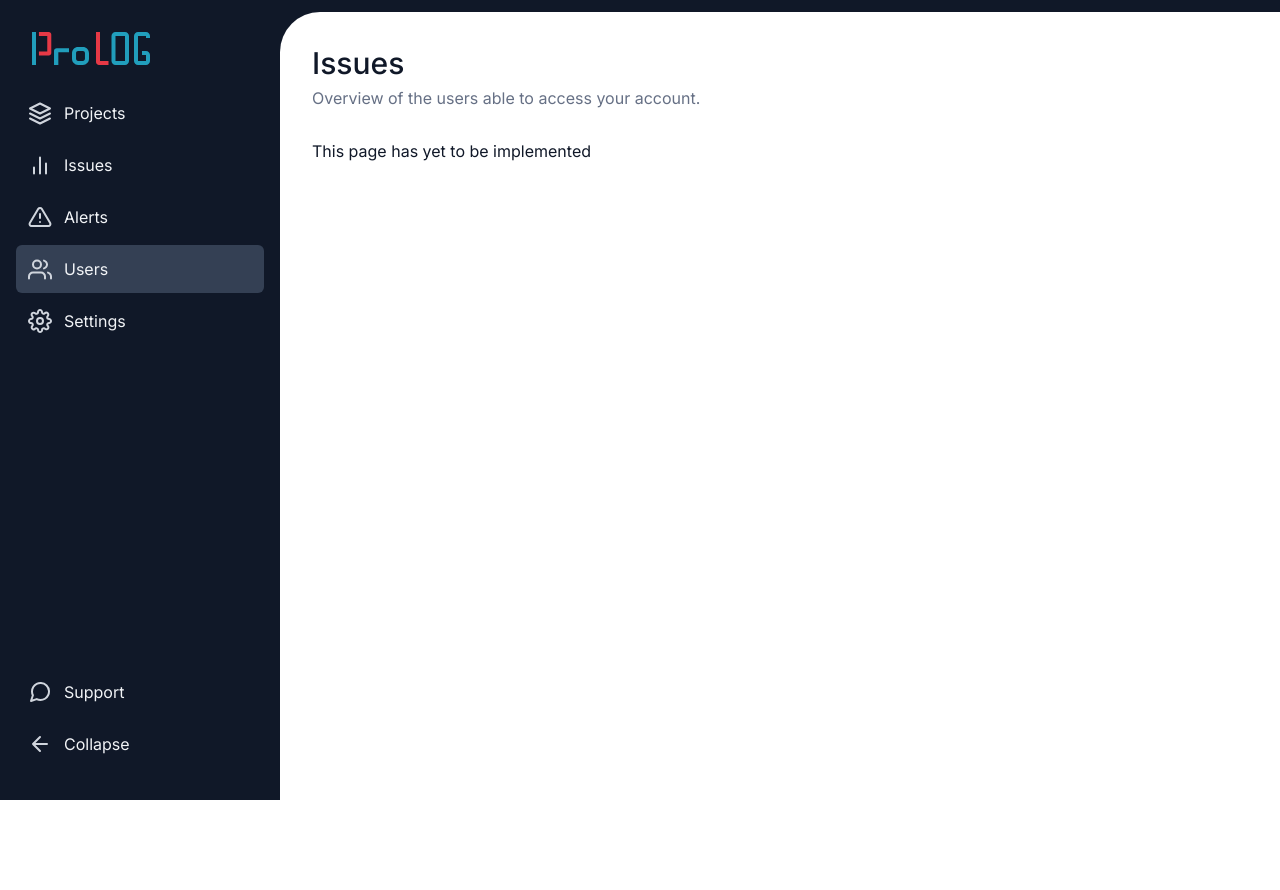
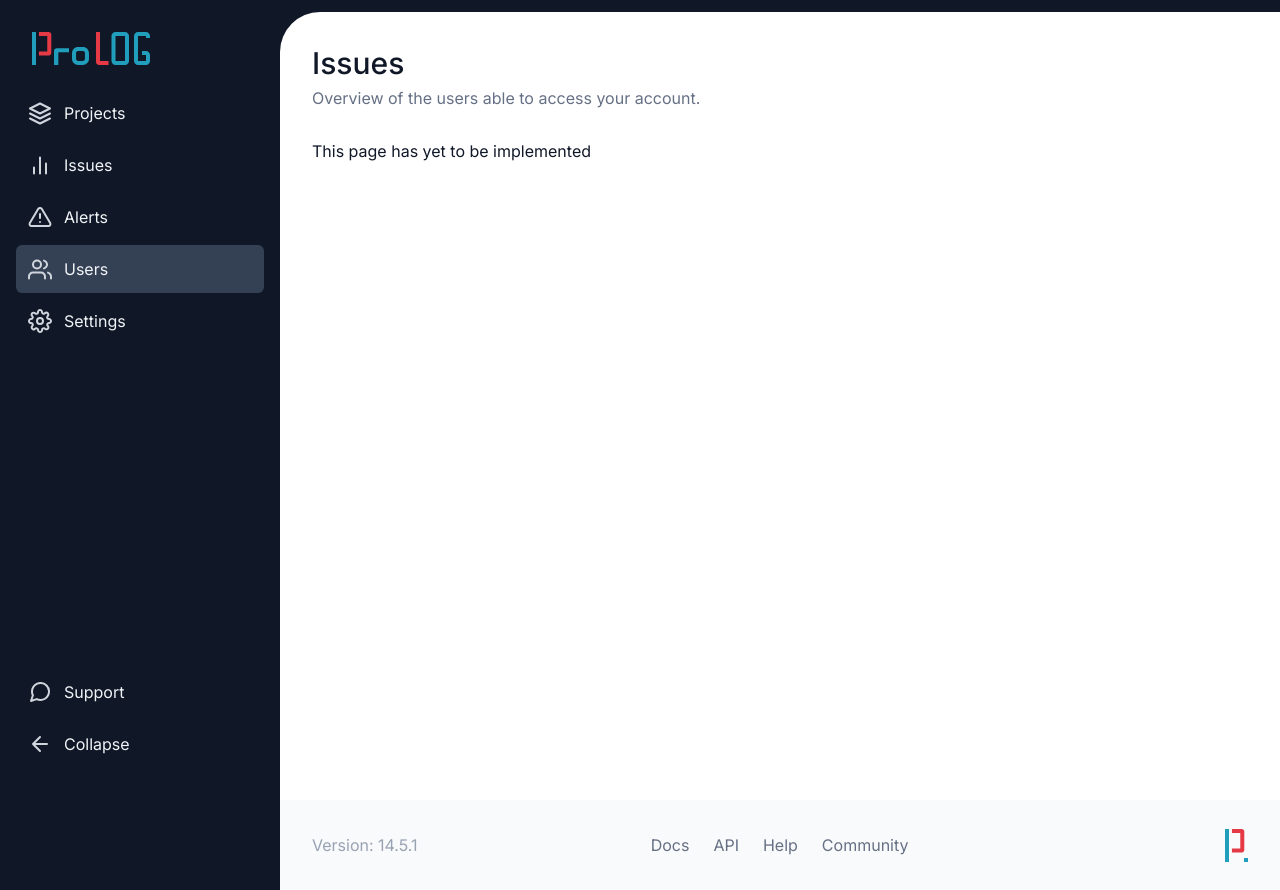
Before and after one commit to profydev/prolog-app-bkkcreative19, a Next.js app: page /dashboard/users in a window 1280 px wide. Before the commit the page ends 800 px from the top, so only its background shows below. Built offline with nearby package versions, Linux system fonts and the light colour scheme.

Commit message:
added footer

```diff
--- /dev/null
+++ b/features/ui/footer/footer.tsx
@@ -0,0 +1,61 @@
+/* eslint-disable @typescript-eslint/no-unused-vars */
+/* eslint-disable @next/next/no-img-element */
+import React from "react";
+import styled, { css } from "styled-components";
+import { breakpoint, color, space, zIndex } from "@styles/theme";
+
+const containerStyles = css`
+  width: 100%;
+  display: flex;
+  align-items: center;
+  background: ${color("gray", 50)};
+  padding: ${space(5, 8)};
+  box-sizing: border-box;
+
+  & span {
+    flex: 1 1 0px;
+    color: ${color("gray", 400)};
+  }
+
+  & ul {
+    display: flex;
+    align-items: center;
+    list-style: none;
+    gap: 24px;
+    flex: 1 1 0px;
+
+    & li {
+      color: ${color("gray", 500)};
+    }
+  }
+
+  & div {
+    flex: 1 1 0px;
+    display: flex;
+
+    & img {
+      margin-left: auto;
+    }
+  }
+`;
+
+const Container = styled.div`
+  ${containerStyles}
+`;
+
+export function Footer() {
+  return (
+    <Container>
+      <span>Version: 14.5.1</span>
+      <ul>
+        <li>Docs</li>
+        <li>API</li>
+        <li>Help</li>
+        <li>Community</li>
+      </ul>
+      <div>
+        <img src="/icons/logo-small.svg" alt="footer logo" />
+      </div>
+    </Container>
+  );
+}
--- /dev/null
+++ b/features/ui/footer/index.ts
@@ -0,0 +1 @@
+export { Footer } from "./footer";
--- a/features/ui/index.ts
+++ b/features/ui/index.ts
@@ -2,3 +2,4 @@ export * from "./badge";
 export * from "./button";
 export * from "./page-container";
 export * from "./sidebar-navigation";
+export * from "./footer";
--- a/features/ui/page-container/page-container.tsx
+++ b/features/ui/page-container/page-container.tsx
@@ -3,6 +3,7 @@ import Head from "next/head";
 import styled from "styled-components";
 import { SidebarNavigation } from "@features/ui";
 import { color, displayFont, textFont, space, breakpoint } from "@styles/theme";
+import { Footer } from "@features/ui";
 
 type PageContainerProps = {
   children: React.ReactNode;
@@ -68,6 +69,7 @@ export function PageContainer({ children, title, info }: PageContainerProps) {
           <Info>{info}</Info>
           {children}
         </ContentContainer>
+        <Footer />
       </Main>
     </Container>
   );
```
